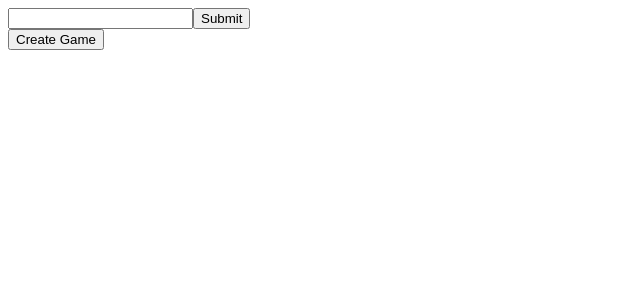
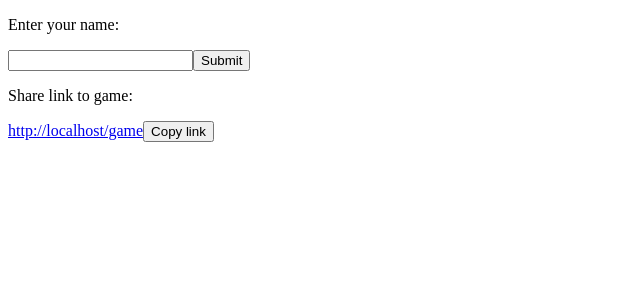
Before and after one commit to Nishad-Sharma/big-two-server, a React (Create React App) app in the folder client/: page /game in a window 1280 px wide. Shown: the top 300 px of the page, without its empty margins (0-640 px from the left). Built offline with nearby package versions, Linux system fonts and the light colour scheme; no server answers.

Commit message:
Add routing

```diff
--- a/client/package.json
+++ b/client/package.json
@@ -9,6 +9,7 @@
     "@testing-library/user-event": "^13.2.1",
     "react": "^19.0.0",
     "react-dom": "^19.0.0",
+    "react-router-dom": "^7.5.0",
     "react-scripts": "5.0.1",
     "web-vitals": "^2.1.0"
   },
--- a/client/src/Card.jsx
+++ b/client/src/Card.jsx
@@ -1,4 +1,4 @@
-import { cardPaths } from "./App";
+import { cardPaths } from "./Game";
 
 export function Card({ value, selected = 0, Fn = () => void 0, position }) {
     const cardSrc = cardPaths[value];
--- a/client/src/CreateGame.jsx
+++ b/client/src/CreateGame.jsx
@@ -1,31 +1,28 @@
-import { useState } from "react";
-import { baseURL } from "./App";
+import { useEffect, useState } from "react";
+import { baseURL } from "./Game";
+import { useNavigate } from "react-router-dom";
 
-export const CreateGame = () => {
-    const [gameId, setGameId] = useState(null);
+
+export function CreateGame() {
+    const [gameId, setGameId] = useState("");
     const [errorMsg, setErrorMsg] = useState();
-
-    // console.log("GRAH");
-    // console.log(gameId);
-    // console.log(window.location.href)
-    // window.location.href = gameId;
+    const navigate = useNavigate();
 
     let gameCreationStatus = () => {
-        if (gameId != null) return <p>{gameId}</p>
+        if (gameId != "") return <p>{window.location.href + "game/" + gameId}</p>
         else if (errorMsg != null) return <p>{errorMsg}</p>
         else return <p></p>
     }
 
     return (
         <div>
-            <button onClick={() => createGameReq(setGameId, setErrorMsg)}>Create Game</button>
+            <button onClick={() => createGameReq(setGameId, setErrorMsg, navigate)}>Create Game</button>
             <div>{gameCreationStatus()}</div>
         </div>
     )
-
 }
 
-function createGameReq(setGameIdFn, setErrorFn) {
+function createGameReq(setGameIdFn, setErrorFn, navigate) {
     const url = baseURL + "/createGame";
     fetch(url, {
         method: "POST",
@@ -33,11 +30,15 @@ function createGameReq(setGameIdFn, setErrorFn) {
         .then(response => {
             if (response.status == 200) {
                 console.log("nice!");
-            response.json().then(json => setGameIdFn(window.location.href + "game/" + json.gameId));
+                response.json().then(json => {
+                    setGameIdFn(json.gameId)
+                    const path = "game/" +json.gameId;
+                    navigate(path);
+                });
+
             }
             else if (response.status == 500) {
                 response.json().then(json => setErrorFn(json.error));
-            console.log("SHIT")
             } else {
                 console.log("Create game: Unexpected response from server")
             }
--- a/client/src/App.jsx
+++ b/client/src/Game.jsx
@@ -2,8 +2,6 @@ import { useState, useEffect, useRef, useContext } from 'react';
 import { LoginForm } from "./LoginForm";
 import { Player } from "./Player";
 import { Board } from "./Board";
-import { CreateGame } from './CreateGame';
-import { Card } from './Card';
 
 const cards = require.context('./card_svgs', true, /\.svg$/)
 export const cardPaths = cards
@@ -133,6 +131,11 @@ function getSelectableArray(newHand) {
     return parsedHand;
 }
 
+function copyLink() {
+    var copyText = document.getElementById("link").href;
+    navigator.clipboard.writeText(copyText);
+}
+
 export default function Game() {
     const [playerID, setPlayerID] = useState("");
     // const gameID = 1;
@@ -144,23 +147,6 @@ export default function Game() {
     const prevPlayers = useRef(null);
 
     console.log(baseURL);
-
-
-    // useEffect(
-    //     () => {
-    //         console.log("href");
-    //         console.log(window.location.href);
-    //         const split = window.location.href.split("/").at(-1);
-    //         console.log(split);
-    //         console.log("href end");
-    //         setGameID(split);
-    //     },
-    //     []
-    // )
-
-    console.log("GAMEID")
-    console.log(gameID);
-
 
     useEffect(
         () => {
@@ -315,8 +301,11 @@ export default function Game() {
     if (playerID == "") {
         return (
             <div>
+                <p>Enter your name:</p>
                 <LoginForm handleSubmit={handleplayerIDSubmit}></LoginForm>
-                <CreateGame></CreateGame>
+                <p>Share link to game:</p>
+                <a href={window.location.href} id="link" >{window.location.href}</a>
+                <button onClick={() => copyLink()}>Copy link</button>
             </div>
         )
     } else if (players.length < 4) { // use GameSTatus???
@@ -330,6 +319,10 @@ export default function Game() {
                 <br />
                 <h2>Connected:</h2>
                 {connectedPlayers}
+                <br/>
+                <p>Share link to game:</p>
+                <a href={window.location.href} id="link" >{window.location.href}</a>
+                <button onClick={() => copyLink()}>Copy link</button>
             </div>
         )
     } else {
@@ -340,7 +333,7 @@ export default function Game() {
         for (var i = 0; i < players.length; i++) {
             console.log(playerLayout[i]);
             const player = players[(i + position + 1) % players.length];
-            connectedPlayers.push(<Player id={player.id} hand={player.hand} status={player.status} Fn={SelectCard} position={playerLayout[i]} />)
+            connectedPlayers.push(<Player key={player.id} id={player.id} hand={player.hand} status={player.status} Fn={SelectCard} position={playerLayout[i]} />)
         }
 
         return (
--- a/client/src/index.jsx
+++ b/client/src/index.jsx
@@ -1,12 +1,22 @@
 import React, { StrictMode } from "react";
-import { createRoot } from "react-dom/client";
+import ReactDOM, { createRoot } from "react-dom/client";
+import { BrowserRouter, Routes, Route } from "react-router-dom";
+
+import { CreateGame } from "./CreateGame";
+import Game from "./Game";
 import "./styles.css";
 
-import App from "./App";
 
-const root = createRoot(document.getElementById("root"));
-root.render(
-  // <StrictMode>
-    <App />
-  // </StrictMode>
-);
+export default function App() {
+    return (
+        <BrowserRouter>
+            <Routes>
+                <Route path="/" element={<CreateGame />} />
+                <Route path="/game/*" element={<Game />} />
+            </Routes>
+        </BrowserRouter>
+    )
+}
+
+const root = ReactDOM.createRoot(document.getElementById('root'));
+root.render(<App />);
```
Also changed, not shown: 1 other file (tests, documents, lock files or other folders). Lines whose indentation alone changed are shown as unchanged.
